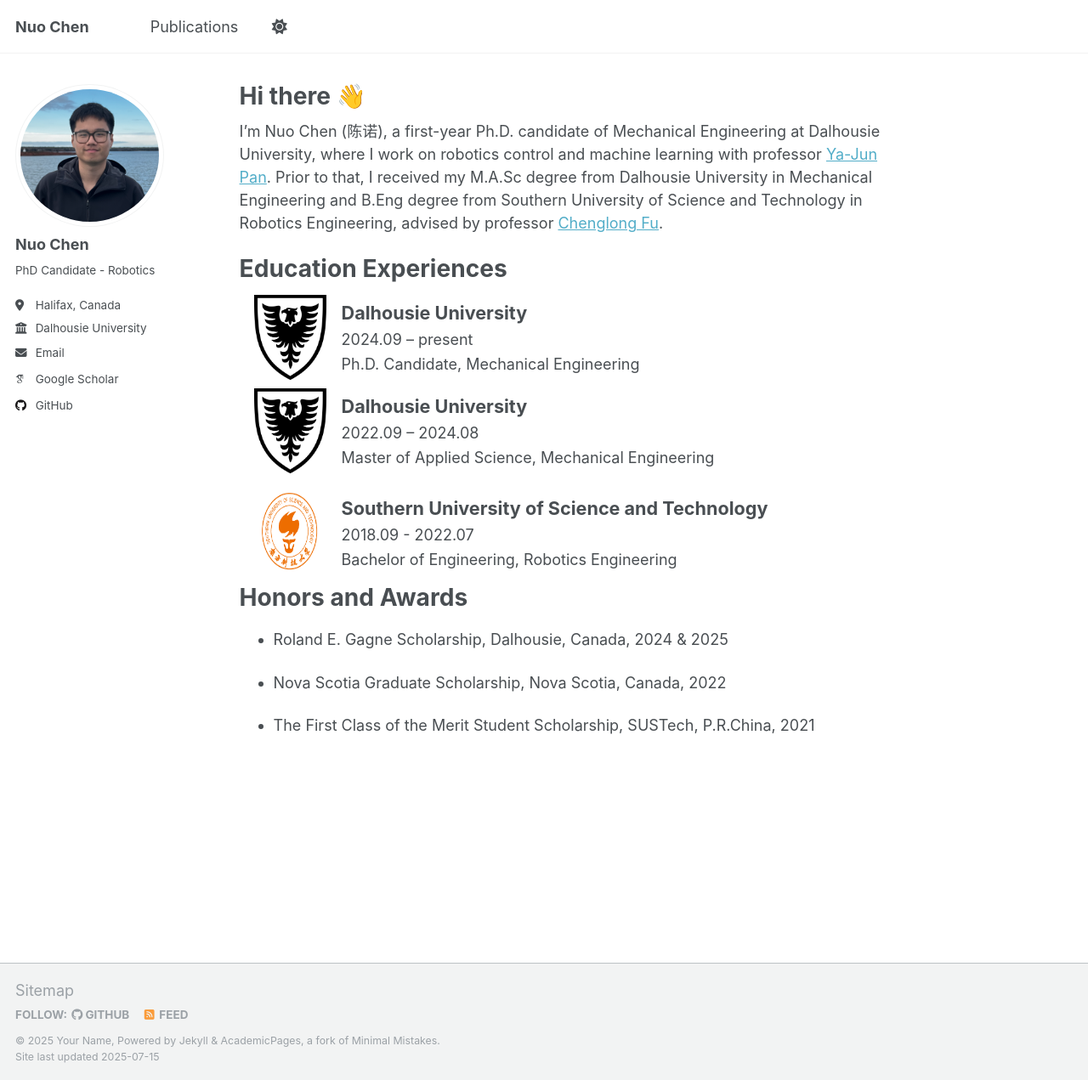
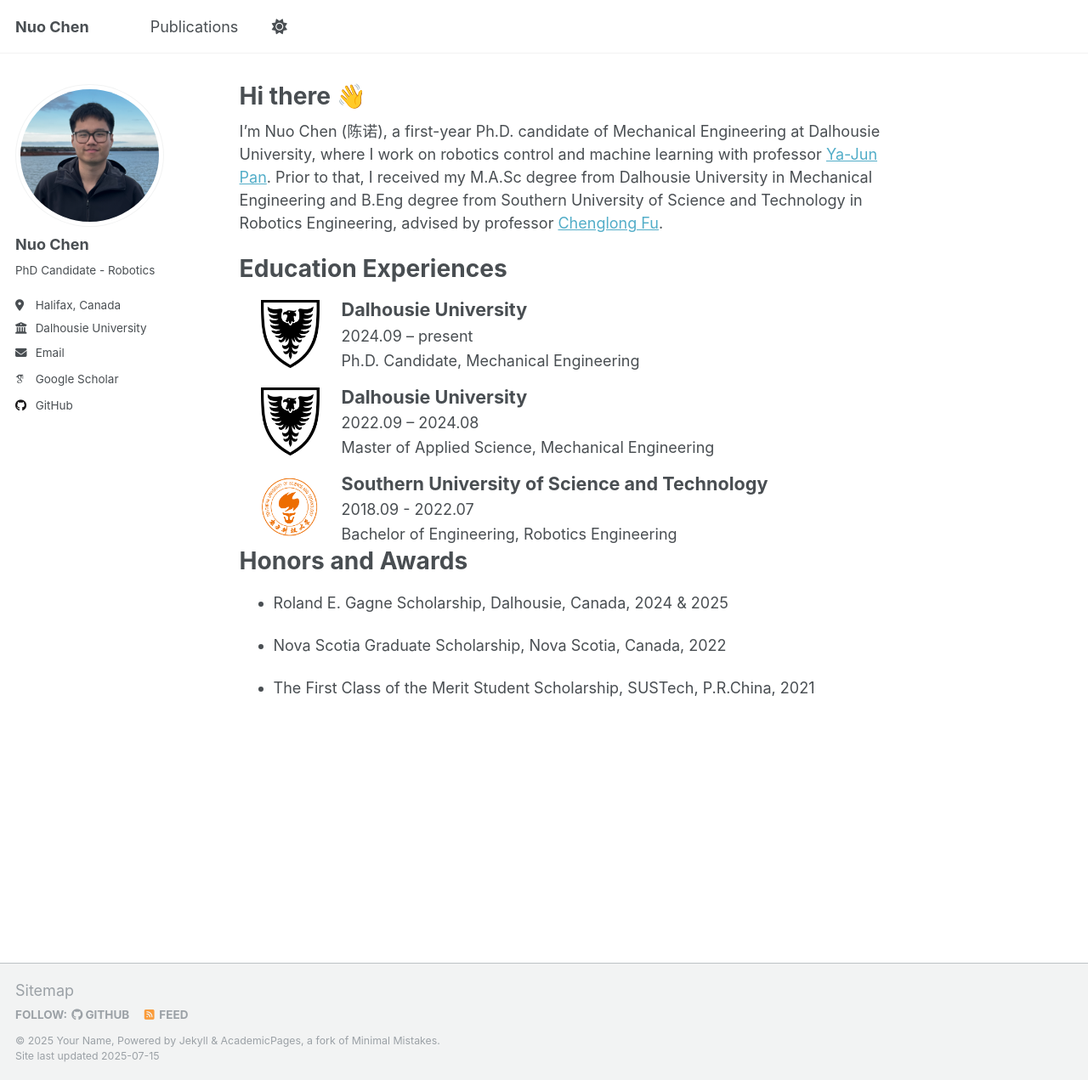
Before and after one commit to NuoChen1999/nuochen1999.github.io, a Jekyll site: the page built from _pages/about.md, in a window 1280 px wide and 1271 px high. Shown: the whole window at 85% size. Built offline with Jekyll 4.4.1, drawn with Linux system fonts in a browser that asks for light colours; some web fonts are replaced; a script that is not in the unit is left out.

Commit message:
Update about.md

```diff
--- a/_pages/about.md
+++ b/_pages/about.md
@@ -13,7 +13,7 @@ I'm Nuo Chen (陈诺), a first-year Ph.D. candidate of Mechanical Engineering at
 <!-- Dalhousie PhD -->
 <div style="width:100%; max-width:700px; display:table; line-height: 1.6; margin-bottom: 10px;">
   <div style="display:table-cell; width:120px; text-align:center; vertical-align:middle;">
-    <img src="/images/dal-logo.png" alt="Dal Logo" style="height:100px;">
+    <img src="/images/dal-logo.png" alt="Dal Logo" style="height:80px;">
   </div>
   <div style="display:table-cell; vertical-align:middle;">
     <div style="font-weight: bold; font-size: 1.2em;">Dalhousie University</div>
@@ -25,7 +25,7 @@ I'm Nuo Chen (陈诺), a first-year Ph.D. candidate of Mechanical Engineering at
 <!-- Dalhousie MASc -->
 <div style="width:100%; max-width:700px; display:table; line-height: 1.6; margin-bottom: 10px;">
   <div style="display:table-cell; width:120px; text-align:center; vertical-align:middle;">
-    <img src="/images/dal-logo.png" alt="Dal Logo" style="height:100px;">
+    <img src="/images/dal-logo.png" alt="Dal Logo" style="height:80px;">
   </div>
   <div style="display:table-cell; vertical-align:middle;">
     <div style="font-weight: bold; font-size: 1.2em;">Dalhousie University</div>
@@ -37,7 +37,7 @@ I'm Nuo Chen (陈诺), a first-year Ph.D. candidate of Mechanical Engineering at
 <!-- SUSTech -->
 <div style="width:100%; max-width:700px; display:table; line-height: 1.6;">
   <div style="display:table-cell; width:120px; text-align:center; vertical-align:middle;">
-    <img src="/images/sustech-logo.png" alt="SUSTech Logo" style="height:120px;">
+    <img src="/images/sustech-logo.png" alt="SUSTech Logo" style="height:90px;">
   </div>
   <div style="display:table-cell; vertical-align:middle;">
     <div style="font-weight: bold; font-size: 1.2em;">Southern University of Science and Technology</div>
```
